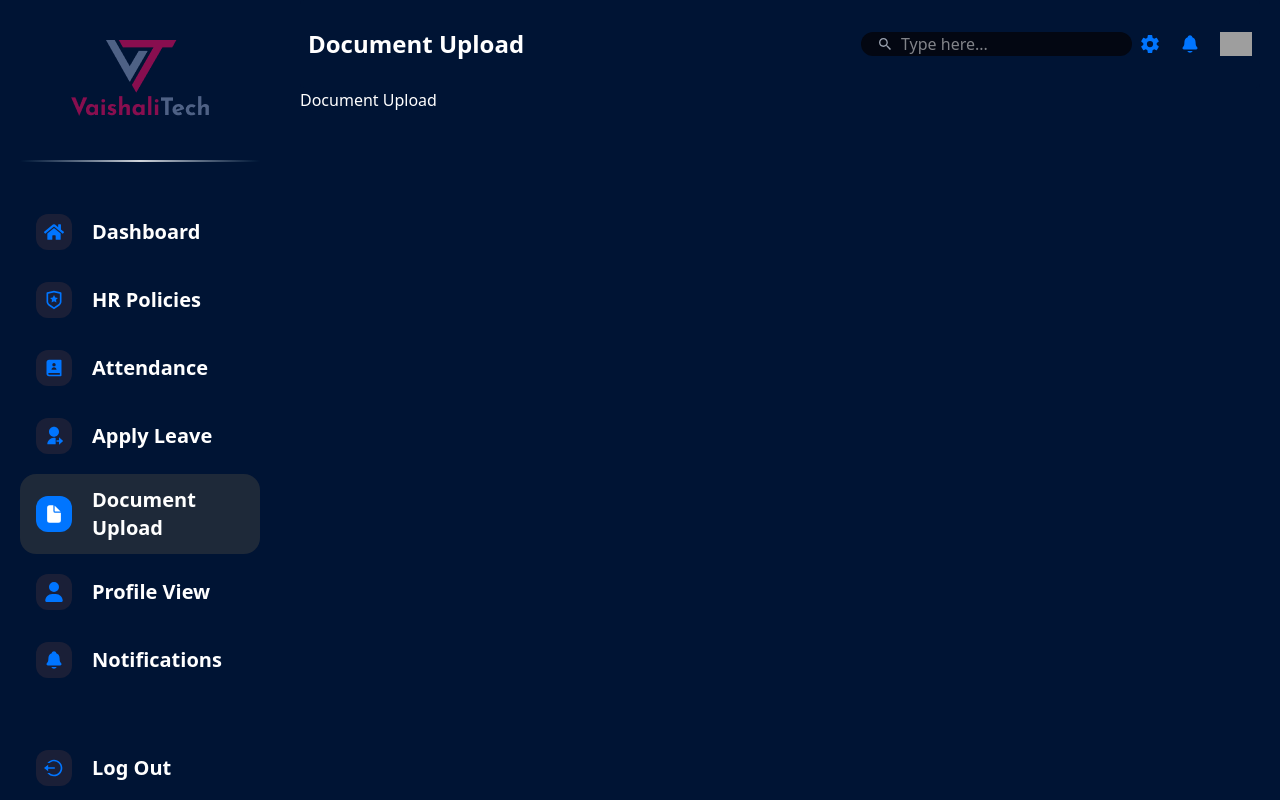
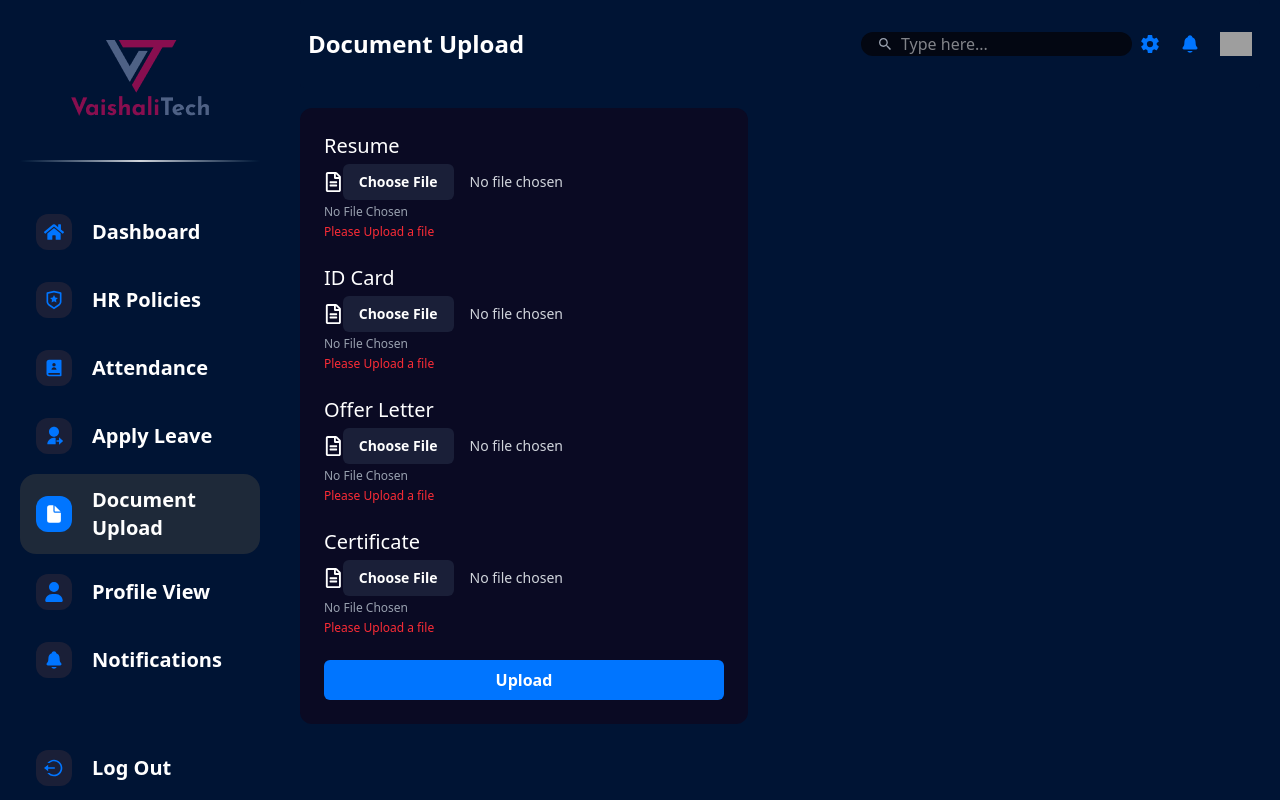
Before and after one commit to ankitWork2001/management, a React (Vite) app: page /employee/document_upload in a window 1280 px wide. Built offline with nearby package versions, Linux system fonts and the light colour scheme; grey boxes are pictures that could not be loaded.

Commit message:
create document upload page

```diff
--- a/src/pages/Employee/DocumentUpload.jsx
+++ b/src/pages/Employee/DocumentUpload.jsx
@@ -1,11 +1,60 @@
-import React from 'react'
+import React, { useState } from "react";
+import { FaRegFileAlt } from "react-icons/fa";
 
-function DocumentUpload() {
+const fields = [
+  { label: "Resume", key: "resume" },
+  { label: "ID Card", key: "idCard" },
+  { label: "Offer Letter", key: "offerLetter" },
+  { label: "Certificate", key: "certificate" },
+];
+
+function DocumentUploade() {
+  const [files, setFiles] = useState({
+    resume: null,
+    idCard: null,
+    offerLetter: null,
+    certificate: null,
+  });
+
+  const handleChange = (e, key) => {
+    setFiles((prev) => ({ ...prev, [key]: e.target.files[0] }));
+  };
+
+  const handleUpload = () => {
+    console.log("Uploading files:", files);
+    // Add actual upload logic here
+  };
+
   return (
-    <div>
-      Document Upload
+    <div className="bg-[#0A0A23] text-white p-6 rounded-xl w-full max-w-md space-y-6 my-5 flex flex-col  items-center md:items-start">
+      {fields.map(({ label, key }) => (
+        <div key={key} className="space-y-1">
+          <label className="block text-xl font-medium">{label}</label>
+          <div className="flex items-center">
+          <FaRegFileAlt className="w-5 h-5"/>
+          <input
+            type="file"
+            onChange={(e) => handleChange(e, key)}
+            className="block w-full text-sm text-gray-300 file:mr-4 file:py-2 file:px-4 file:rounded-md file:border-0 file:text-sm file:font-semibold file:bg-[#1A1F38] file:text-white hover:file:bg-[#2A2F48]"
+            />
+          </div>
+          <p className="text-xs text-gray-400">
+            {files[key] ? files[key].name : "No File Chosen"}
+          </p>
+          {!files[key] && (
+            <p className="text-xs text-red-500">Please Upload a file</p>
+          )}
+        </div>
+      ))}
+
+      <button
+        onClick={handleUpload}
+        className="w-full bg-[#0075FF] hover:bg-[#005FCC] text-white py-2 rounded-md font-semibold transition"
+      >
+        Upload
+      </button>
     </div>
-  )
+  );
 }
 
-export default DocumentUpload
+export default DocumentUploade;
```
